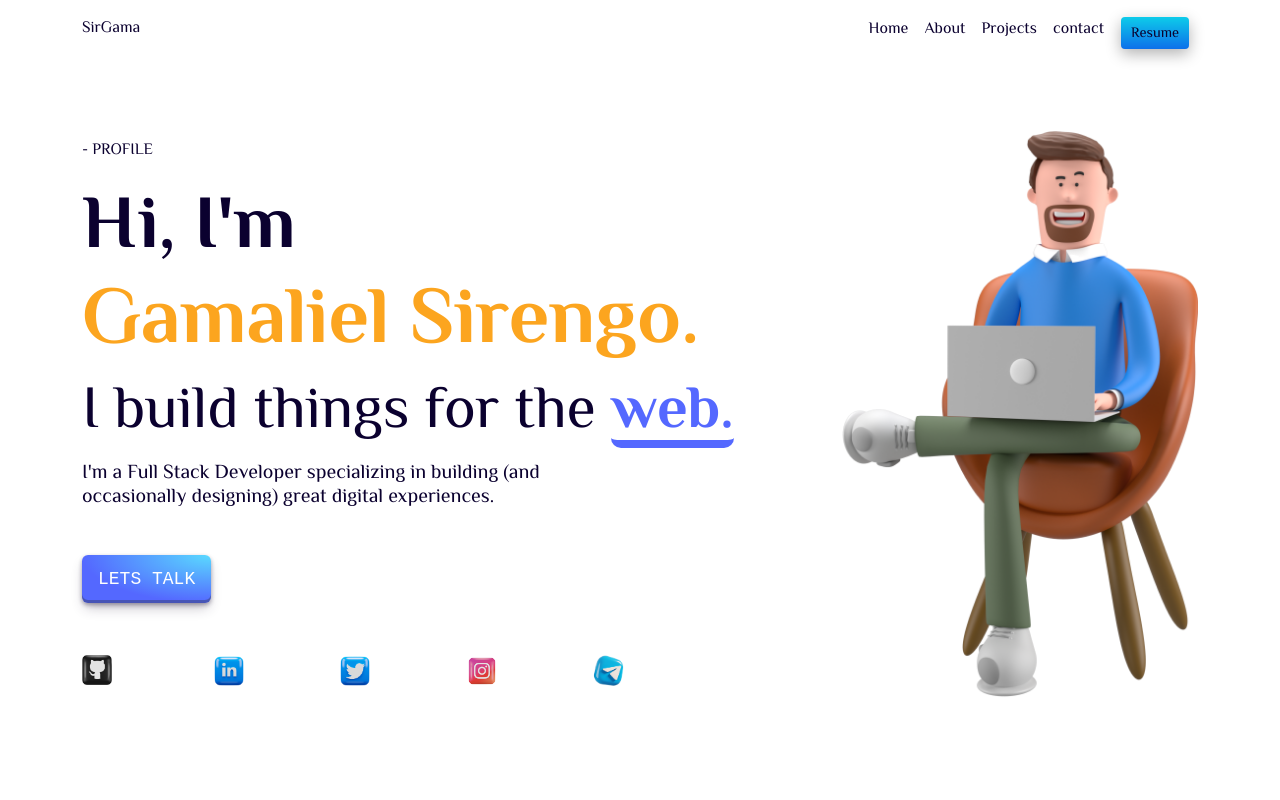
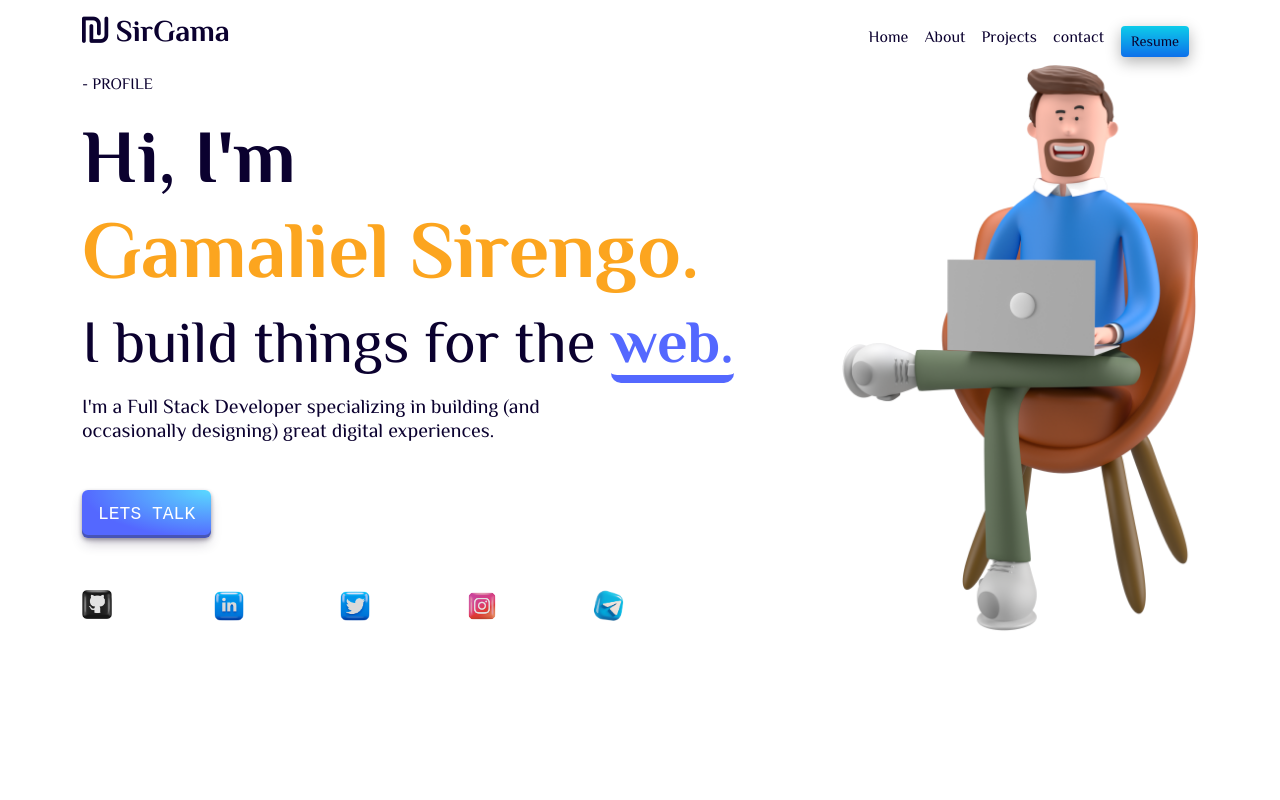
Before and after one commit to sirgama/sirgama.github.io, an Angular app: page / in a window 1280 px wide. Shown: the top 800 px of the page. Built offline with nearby package versions, Linux system fonts and the light colour scheme; a web font is replaced by a local one.

Commit message:
update personal logo

```diff
--- a/src/app/navbar/navbar.component.css
+++ b/src/app/navbar/navbar.component.css
@@ -4,8 +4,12 @@
 .navbar{
   background-color: none;
 }
-.navbar-brand{
-  height: 39px;
+.navbar-brand, .fa-shekel-sign{
+  height: 59px;
+  font-weight: 900;
+  color: rgb(11, 1, 47) !important;
+  font-size: 30px !important;
+  font-family: 'Poppins' sans-serif ;
 }
 
 
--- a/src/app/navbar/navbar.component.html
+++ b/src/app/navbar/navbar.component.html
@@ -1,6 +1,7 @@
-<nav class="navbar navbar-expand-lg navbar-dark  mb-5" >
-    <div class="container">
-      <a class="navbar-brand" href="#"><h6 class="logotext">SirGama</h6></a>
+<nav class="navbar navbar-expand-lg navbar-dark fixed-top mb-5" >
+    <div class="container mb-5">
+
+      <h6 class="navbar-brand logotext"><i class="fa-solid fa-shekel-sign"></i> SirGama</h6>
       <i class="navbar-toggler" type="button" data-bs-toggle="collapse" data-bs-target="#navbarNavDropdown" aria-controls="navbarNavDropdown" aria-expanded="false" aria-label="Toggle navigation">
         <i class="fa-solid fa-bars-staggered"></i>
       </i>
```
